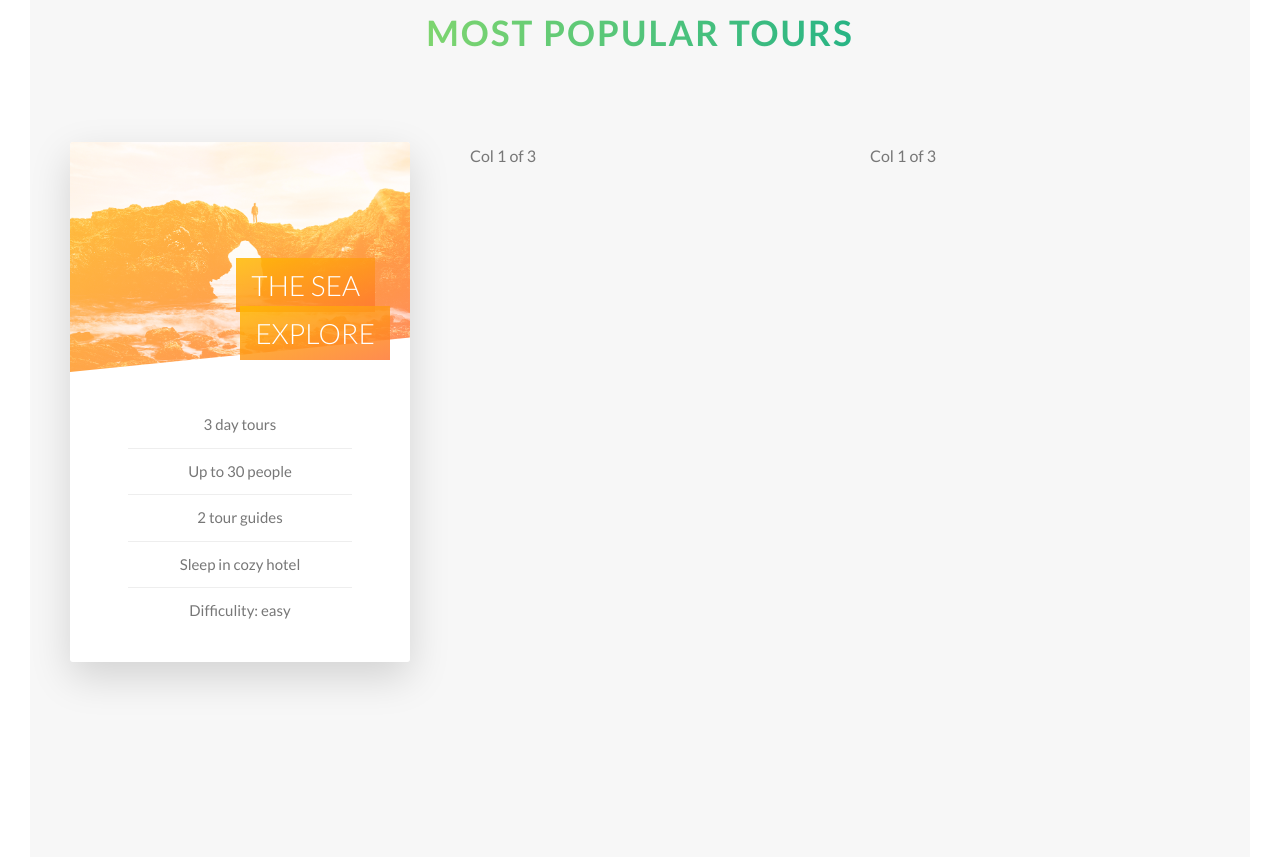
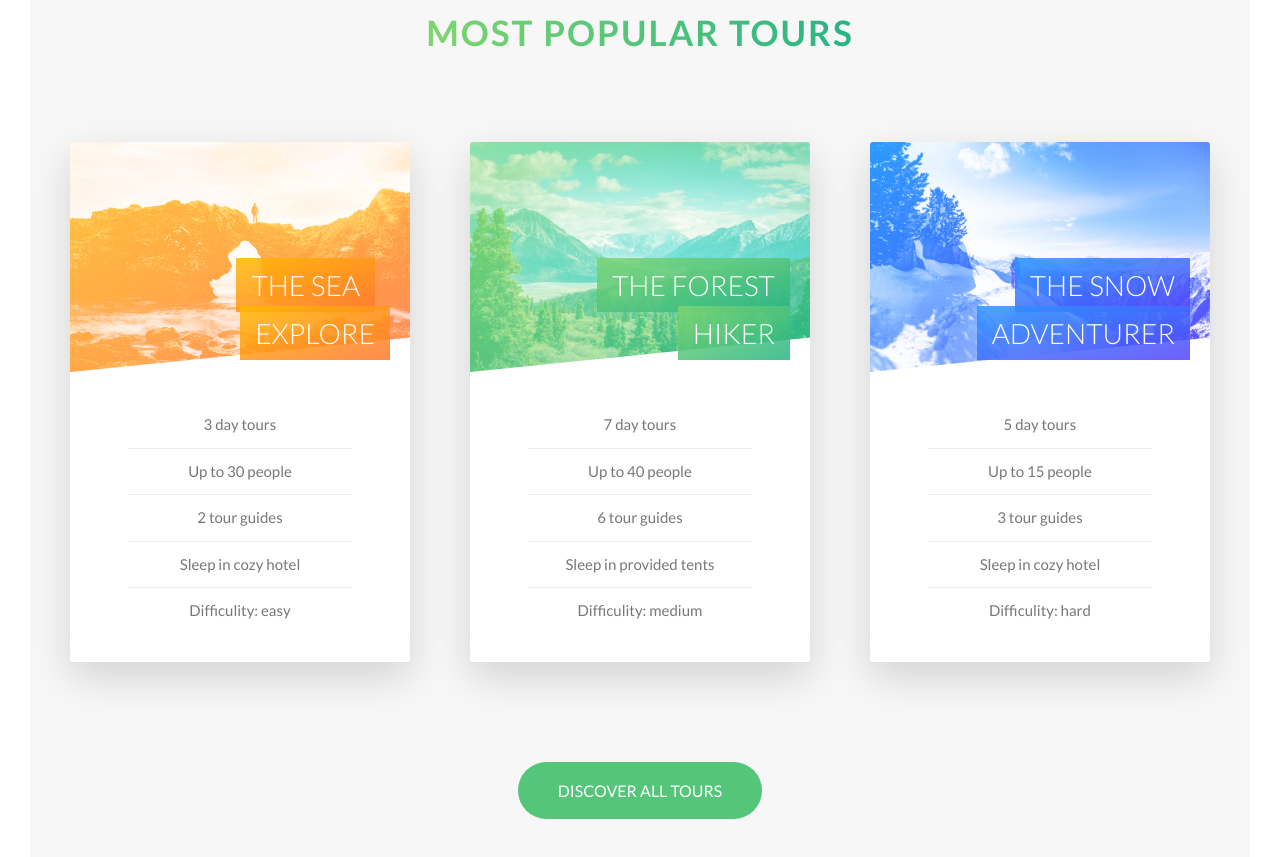
Before and after one commit to aromaton41/Natoures, a website: page index.html in a window 1280 px wide. Shown: the part 2382-3239 px from the top of the page. Drawn offline with Linux system fonts and the light colour scheme.

Commit message:
building tours section Part3

```diff
--- a/index.html
+++ b/index.html
@@ -165,12 +165,80 @@
                 </div>
               </div>
               <div class="card__side card__side--back card__side--back-1">
-                BACK
+                <div class="card__cta">
+                  <div class="card__price-box">
+                    <p class="card__price-only">Only</p>
+                    <p class="card__price-value">$297</p>
+                  </div>
+                  <a href="#" class="btn btn--white">Book now!</a>
+                </div>
               </div>
             </div>
           </div>
-          <div class="col-1-of-3">Col 1 of 3</div>
-          <div class="col-1-of-3">Col 1 of 3</div>
+          <div class="col-1-of-3">
+            <div class="card">
+              <div class="card__side card__side--front">
+                <div class="card__picture card__picture--2">&nbsp;</div>
+                <h4 class="card__heading">
+                  <span class="card__heading-span card__heading-span--2">
+                    The Forest Hiker
+                  </span>
+                </h4>
+                <div class="card__details">
+                  <ul>
+                    <li>7 day tours</li>
+                    <li>Up to 40 people</li>
+                    <li>6 tour guides</li>
+                    <li>Sleep in provided tents</li>
+                    <li>Difficulity: medium</li>
+                  </ul>
+                </div>
+              </div>
+              <div class="card__side card__side--back card__side--back-2">
+                <div class="card__cta">
+                  <div class="card__price-box">
+                    <p class="card__price-only">Only</p>
+                    <p class="card__price-value">$497</p>
+                  </div>
+                  <a href="#" class="btn btn--white">Book now!</a>
+                </div>
+              </div>
+            </div>
+          </div>
+          <div class="col-1-of-3">
+            <div class="card">
+              <div class="card__side card__side--front">
+                <div class="card__picture card__picture--3">&nbsp;</div>
+                <h4 class="card__heading">
+                  <span class="card__heading-span card__heading-span--3">
+                    The Snow Adventurer
+                  </span>
+                </h4>
+                <div class="card__details">
+                  <ul>
+                    <li>5 day tours</li>
+                    <li>Up to 15 people</li>
+                    <li>3 tour guides</li>
+                    <li>Sleep in cozy hotel</li>
+                    <li>Difficulity: hard</li>
+                  </ul>
+                </div>
+              </div>
+              <div class="card__side card__side--back card__side--back-3">
+                <div class="card__cta">
+                  <div class="card__price-box">
+                    <p class="card__price-only">Only</p>
+                    <p class="card__price-value">$897</p>
+                  </div>
+                  <a href="#" class="btn btn--white">Book now!</a>
+                </div>
+              </div>
+            </div>
+          </div>
+        </div>
+
+        <div class="u-center-text u-margin-top-huge">
+          <a href="" class="btn btn--green">Discover all tours</a>
         </div>
       </section>
     </main>
--- a/sass/base/_utilities.scss
+++ b/sass/base/_utilities.scss
@@ -10,3 +10,9 @@
 .u-margin-bottom-small {
   margin-bottom: 1.5rem;
 }
+.u-margin-top-small {
+  margin-top: 8rem;
+}
+.u-margin-top-huge {
+  margin-top: 10rem;
+}
--- a/sass/components/_buttons.scss
+++ b/sass/components/_buttons.scss
@@ -55,6 +55,15 @@
     }
   }
 
+  &--green {
+    background-color: $color-primary;
+    color: $color-white;
+
+    &::after {
+      background-color: $color-primary;
+    }
+  }
+
   &::after {
     content: "";
     display: inline-block;
@@ -109,7 +118,7 @@
     -moz-transform: translate(-2px);
     -ms-transform: translate(-2px);
     -o-transform: translate(-2px);
-}
+  }
   &:active {
     box-shadow: 0 1rem 0.5rem rgba($color-black, 0.15);
     transform: translateY(0);
@@ -117,5 +126,5 @@
     -moz-transform: translateY(0);
     -ms-transform: translateY(0);
     -o-transform: translateY(0);
+  }
 }
-}
--- a/sass/components/_card.scss
+++ b/sass/components/_card.scss
@@ -30,6 +30,20 @@
           $color-secondary-dark
         );
       }
+      &-2 {
+        background-image: linear-gradient(
+          to right bottom,
+          $color-primary-light,
+          $color-primary-dark
+        );
+      }
+      &-3 {
+        background-image: linear-gradient(
+          to right bottom,
+          $color-tertiary-light,
+          $color-tertiary-dark
+        );
+      }
     }
   }
 
@@ -47,6 +61,8 @@
 
     -webkit-clip-path: polygon(0 0, 100% 0, 100% 85%, 0 100%);
     clip-path: polygon(0 0, 100% 0, 100% 85%, 0 100%);
+    border-top-left-radius: 3px;
+    border-top-right-radius: 3px;
     &--1 {
       background-image: linear-gradient(
           to right bottom,
@@ -56,10 +72,20 @@
         url(../img/nat-5.jpg);
     }
     &--2 {
-      background-image: url(../img/nat-6.jpg);
+      background-image: linear-gradient(
+          to right bottom,
+          $color-primary-light,
+          $color-primary-dark
+        ),
+        url(../img/nat-6.jpg);
     }
     &--3 {
-      background-image: url(../img/nat-7.jpg);
+      background-image: linear-gradient(
+          to right bottom,
+          $color-tertiary-light,
+          $color-tertiary-dark
+        ),
+        url(../img/nat-7.jpg);
     }
   }
 
@@ -87,6 +113,20 @@
         rgba($color-secondary-dark, 0.85)
       );
     }
+    &--2 {
+      background-image: linear-gradient(
+        to right bottom,
+        rgba($color-primary-light, 0.85),
+        rgba($color-primary-dark, 0.85)
+      );
+    }
+    &--3 {
+      background-image: linear-gradient(
+        to right bottom,
+        rgba($color-tertiary-light, 0.85),
+        rgba($color-tertiary-dark, 0.85)
+      );
+    }
   }
   &__details {
     padding: 3rem;
@@ -105,4 +145,25 @@
       }
     }
   }
+
+  &__cta {
+    position: absolute;
+    top: 50%;
+    left: 50%;
+    transform: translate(-50%, -50%);
+    width: 90%;
+    text-align: center;
+  }
+  &__price-box {
+    color: $color-white;
+    margin-bottom: 8rem;
+  }
+  &__price-only {
+    font-size: 1.4rem;
+    text-transform: uppercase;
+  }
+  &__price-value {
+    font-size: 6rem;
+    font-weight: 100;
+  }
 }
--- a/sass/pages/_home.scss
+++ b/sass/pages/_home.scss
@@ -23,6 +23,6 @@
 
 .section-tours {
   background-color: $color-grey-light-1;
-  padding: 25rem 0 50rem 0;
+  padding: 25rem 0 15rem 0;
   margin-top: -10rem;
 }
```
Also changed, not shown: css/style.css.
